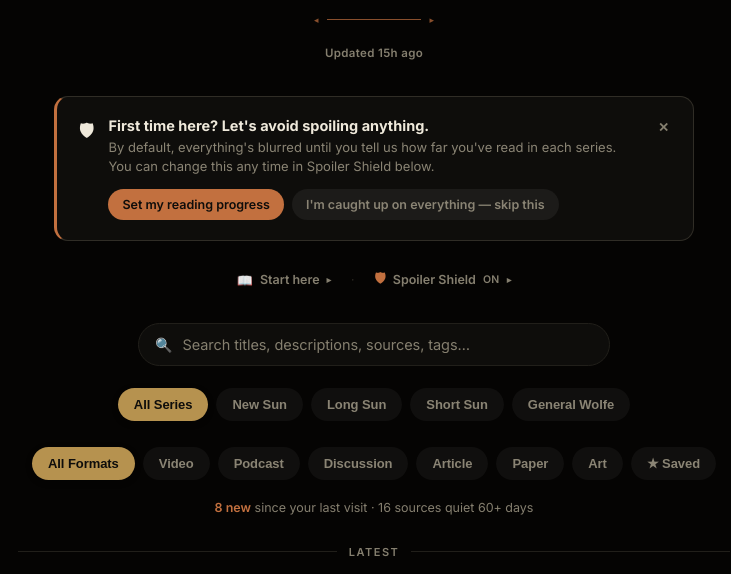
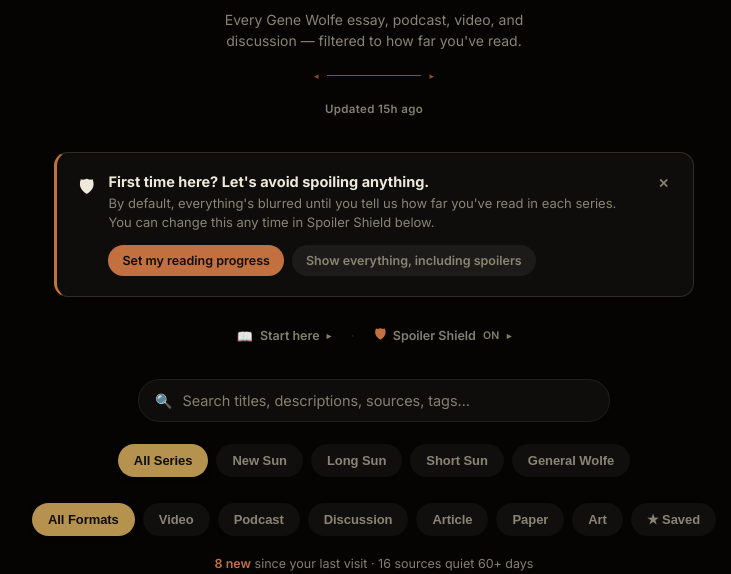
Before and after one commit to esabol88/whorl-wide-web, a website: page index.html in a window 1280 px wide. Shown: the part 198-772 px from the top of the page, without its empty margins (266-997 px from the left). Drawn offline with Linux system fonts and the light colour scheme.

Commit message:
Add value prop, specific spoiler reasons, clearer onboarding language

```diff
--- a/index.html
+++ b/index.html
@@ -59,6 +59,7 @@
 }
 .sun-mark{ width:28px; height:28px; margin:0 auto 24px; opacity:.9; }
 h1{ font-weight:500; font-size:clamp(34px,6vw,54px); margin:0; color:var(--parchment); letter-spacing:-0.01em; line-height:1.05; }
+.value-prop{ font-size:14px; color:var(--parchment-dim); margin:14px 0 0; line-height:1.5; max-width:38ch; margin-left:auto; margin-right:auto; }
 .arrow-rule{ display:flex; align-items:center; gap:8px; max-width:120px; margin:20px auto 0; color:var(--rust); opacity:.7; }
 .arrow-rule .line{flex:1; height:1px; background:currentColor;}
 .arrow-rule .tip{font-size:9px; line-height:1;}
@@ -356,6 +357,7 @@
     </g>
   </svg>
   <h1>fuligin.dev</h1>
+  <p class="value-prop">Every Gene Wolfe essay, podcast, video, and discussion — filtered to how far you've read.</p>
   <div class="arrow-rule"><span class="tip">&#9666;</span><span class="line"></span><span class="tip">&#9656;</span></div>
   <div class="updated-stamp" id="updatedStamp"></div>
 </header>
@@ -367,7 +369,7 @@
     <p class="sub">By default, everything's blurred until you tell us how far you've read in each series. You can change this any time in Spoiler Shield below.</p>
     <div class="actions">
       <button class="primary" id="onboardSetup">Set my reading progress</button>
-      <button class="secondary" id="onboardCaughtUp">I'm caught up on everything — skip this</button>
+      <button class="secondary" id="onboardCaughtUp">Show everything, including spoilers</button>
     </div>
   </div>
   <button class="close" id="onboardClose" aria-label="Dismiss">&#10005;</button>
@@ -819,13 +821,22 @@
       <a href="${d.postUrl}" target="_blank" rel="noopener">View original post</a>
     </div>` : '';
 
+  // States the specific reason when the item's tagged to a particular
+  // book (e.g. "discusses Urth of the New Sun"), not just a generic
+  // "ahead of your progress" note — the data for this already existed in
+  // d.book, just wasn't being surfaced in the message before.
+  const bookLabel = (spoiler && d.book) ? BOOKS[d.series]?.find(b => b[0] === d.book)?.[1] : null;
+  const spoilerReason = bookLabel
+    ? `Discusses ${bookLabel} — adjust in Spoiler Shield above.`
+    : `Ahead of your ${SERIES_LABEL[d.series]} progress — adjust in Spoiler Shield above.`;
+
   return `
     <div class="card ${d.series} ${featured ? 'featured' : ''}">
       ${spoiler ? `
         <div class="spoiler-overlay">
           <span class="lock">&#128737;</span>
           <button data-reveal="${d.id}">Reveal spoiler</button>
-          <span class="note">Ahead of your New/Long/Short Sun progress — adjust in Spoiler Shield above.</span>
+          <span class="note">${spoilerReason}</span>
         </div>` : ''}
       ${thumbHtml}
       <div class="body">
```
Also changed, not shown: README.md.
